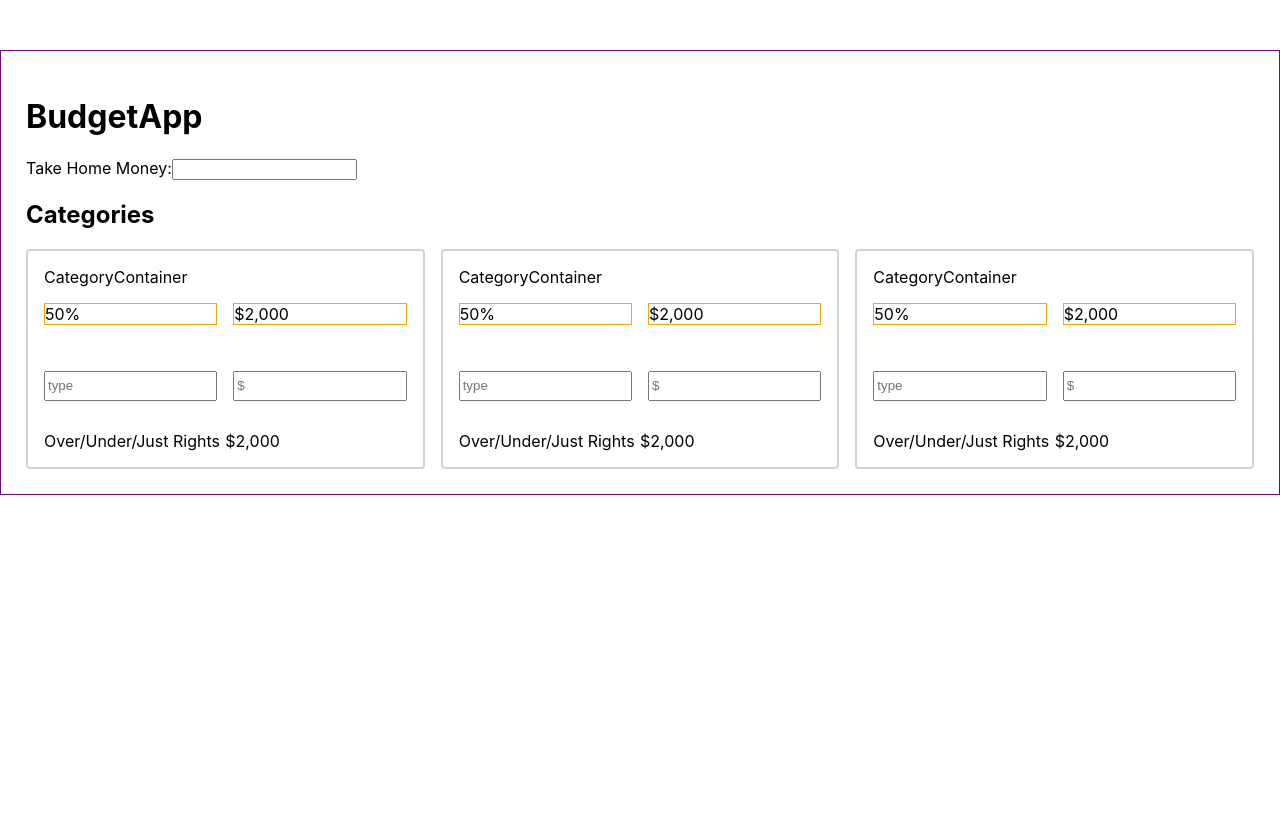
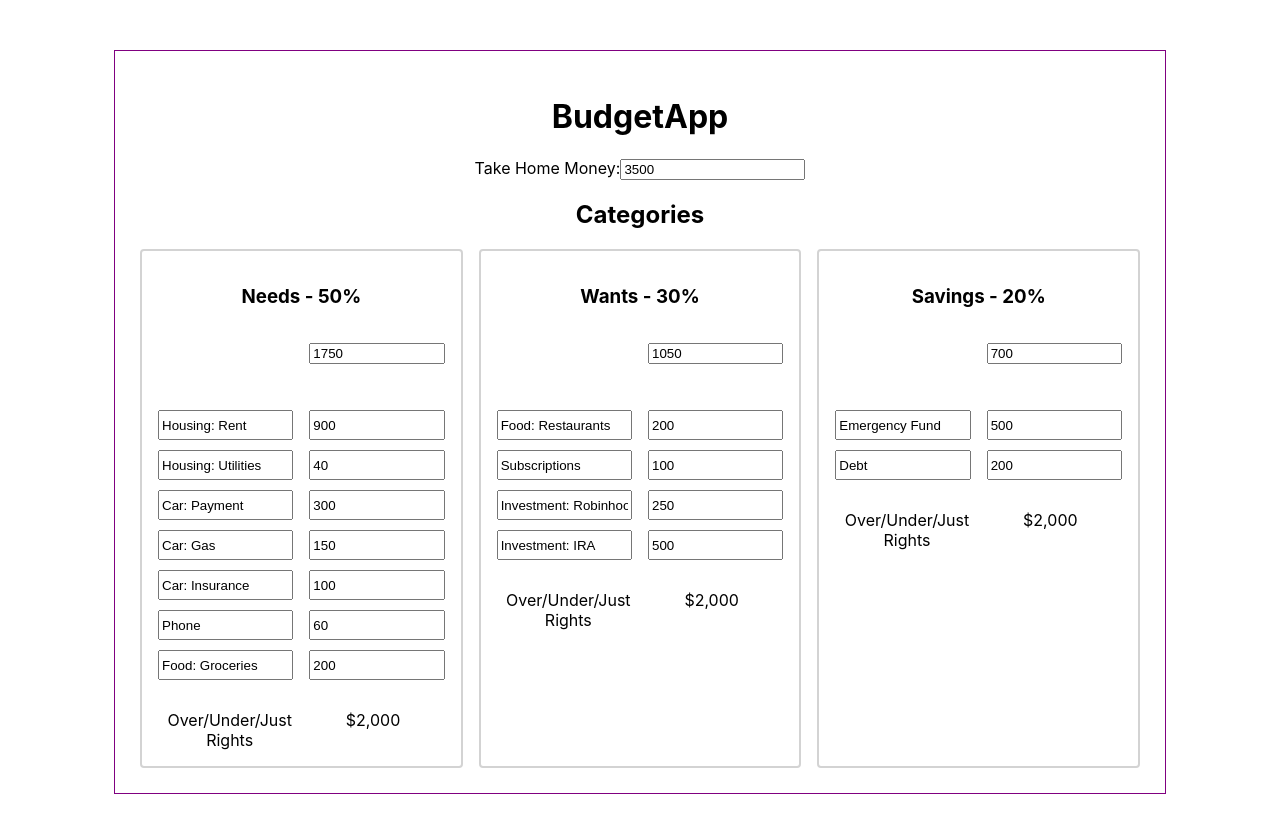
Before and after one commit to dinnagonzales/portfolio2021, a React (Create React App) app: page / in a window 1280 px wide. Shown: the top 832 px of the page. Before the commit the page ends 800 px from the top, so only its background shows below. Built offline with nearby package versions, Linux system fonts and the light colour scheme.

Commit message:
1-27: Hook up context + reducer

```diff
--- a/src/components/BudgetApp/categories.jsx
+++ b/src/components/BudgetApp/categories.jsx
@@ -1,17 +1,50 @@
+import { useContext } from 'react';
 import styled from 'styled-components';
 
 import Category from './category.jsx';
+import { Store } from './store';
 
-export default function Categories(props) {
+export default function Categories({ dispatch }) {
+    const updateCategory = (categoryIndex, data) => {
+		dispatch({
+			type: "UPDATE_CATEGORY_NAME",
+		    categoryIndex,
+            expenseIndex: data.index,
+            label: data.label,
+		});
+    };
+
+    const updateValue = (categoryIndex, data) => {
+        console.log(categoryIndex, data);
+		dispatch({
+			type: "UPDATE_CATEGORY_VALUE",
+            categoryIndex,
+            expenseIndex: data.index,
+            value: data.value,
+		});
+    };
     return (
-        <>
-            <h2>Categories</h2>
-            <CategoriesContainer>
-                <Category />
-                <Category />
-                <Category />
-            </CategoriesContainer>
-        </>
+        <Store.Consumer>
+            { ({state}) => {
+                return(
+                    <>
+                        <h2>Categories</h2>
+                        <CategoriesContainer>
+                            { state.categories.map( (c, i) => (
+                                <Category
+                                    key={ `${i}-category` }
+                                    categoryIndex={ i }
+                                    updateCategory={ (data) => updateCategory(i, data) }
+                                    updateValue={ (data) => updateValue(i, data) }
+                                    data={ c } />
+                            ))}
+                        </CategoriesContainer>
+
+                    </>
+                );
+            }
+}
+        </Store.Consumer>
     );
 }
 
--- a/src/components/BudgetApp/category.jsx
+++ b/src/components/BudgetApp/category.jsx
@@ -1,19 +1,37 @@
 import styled from 'styled-components';
 
 export default function Category(props) {
+    const {
+        updateCategory,
+        updateValue,
+        data,
+    } = props;
+
+    const {
+        category,
+        percent,
+        budget,
+        expenses
+    } = data;
+
     return (
         <CategoryContainer>
-            CategoryContainer
+            <h3>{ category }</h3>
             <div className={ 'budget' }> {/* Percent / $ */}
-                <div>50%</div>
-                <div>$2,000</div>
+                <div />
+                <input placeholder={ '$' } value={ budget } readOnly/>
             </div>
             <div className={ 'expenses' }> {/* Expenses / cost */}
+                { expenses.map( (e, index) => {
+                    const { label, value } = e;
 
-                <div>
-                    <input type={ 'text' } placeholder={ 'type' } />
-                    <input type={ 'number' } placeholder={ '$' } />
-                </div>
+                    return(
+                        <div key={ `${index}-percent` }>
+                            <input placeholder={ 'type' } value={ label || '' } onChange={ (e) => { updateCategory({ index, label: e.target.value }) } }/>
+                            <input placeholder={ '$' } value={ value || '' } onChange={ (e) => { updateValue({ index, value: e.target.value }) } }/>
+                        </div>
+                    );
+                }) }
             </div>
 
             <div className={ 'totals'}> {/* Label / Total */}
@@ -35,9 +53,12 @@ const CategoryContainer = styled.div.attrs({
         display: grid;
         gap: 1rem;
         grid-template-columns: repeat(2, minmax(100px, 1fr));
-        & > div{
-            border: 1px solid orange;
+        justify-content: end;
+        & > * {
             margin: 1rem 0;
+        }
+        input{
+            display: inline-block;
         }
     }
     .expenses{
@@ -45,6 +66,7 @@ const CategoryContainer = styled.div.attrs({
 
         & > div{
             display: grid;
+            margin: 10px 0;
             grid-template-columns: repeat(2, minmax(100px, 1fr));
             gap: 1rem;
             height: 30px;
--- a/src/components/BudgetApp/index.jsx
+++ b/src/components/BudgetApp/index.jsx
@@ -1,21 +1,34 @@
 
+import React, { createContext, useReducer } from 'react';
 import styled from 'styled-components';
 
 import Categories from './categories.jsx';
+import initialState from './static_data.js';
+import reducer, { Provider } from './store';
 
 export default function BudgetApp() {
+	const [state, dispatch] = useReducer(reducer, initialState);
+	const updateTakeHome = (e) => {
+		const value = e.target.value;
+		dispatch({
+			type: "UPDATE_TAKE_HOME",
+			value,
+		});
+	};
 	return (
+		<Provider value={{ state, dispatch }}>
 			<BudgetAppContainer>
 				<h1>
 					BudgetApp
 				</h1>
 				<label>
 					Take Home Money:
-				<input type="number" />
+					<input type="number" value={ state.takeHome } onChange={ updateTakeHome } />
 				</label>
 
-			<Categories />
+				<Categories dispatch={ dispatch }/>
 			</BudgetAppContainer>
+		</Provider>
 	);
 }
 
@@ -23,6 +36,8 @@ const BudgetAppContainer = styled.div.attrs({
 	className: 'BudgetAppContainer'
 })`
 	border: 1px solid purple;
+	text-align: center;
+	max-width: 1000px;
 	margin: 50px auto;
 	padding: 25px;
 `;
--- /dev/null
+++ b/src/components/BudgetApp/static_data.js
@@ -0,0 +1,80 @@
+const initialState = {
+    takeHome: 3500,
+    categories: [
+        {
+            category: 'Needs - 50%',
+            percent: 0.50,
+            budget: 1750,
+            expenses: [
+                {
+                    label: 'Housing: Rent',
+                    value: 900,
+                },
+                {
+                    label: 'Housing: Utilities',
+                    value: 40,
+                },
+                {
+                    label: 'Car: Payment',
+                    value: 300,
+                },
+                {
+                    label: 'Car: Gas',
+                    value: 150,
+                },
+                {
+                    label: 'Car: Insurance',
+                    value: 100,
+                },
+                {
+                    label: 'Phone',
+                    value: 60,
+                },
+                {
+                    label: 'Food: Groceries',
+                    value: 200,
+                },
+            ]
+        },
+        {
+            category: 'Wants - 30%',
+            percent: 0.30,
+            budget: 1050,
+            expenses: [
+                {
+                    label: 'Food: Restaurants',
+                    value: 200,
+                },
+                {
+                    label: 'Subscriptions',
+                    value: 100,
+                },
+                {
+                    label: 'Investment: Robinhood',
+                    value: 250,
+                },
+                {
+                    label: 'Investment: IRA',
+                    value: 500,
+                },
+            ]
+        },
+        {
+            category: 'Savings - 20%',
+            percent: 0.20,
+            budget: 700,
+            expenses: [
+                {
+                    label: 'Emergency Fund',
+                    value: 500,
+                },
+                {
+                    label: 'Debt',
+                    value: 200,
+                },
+            ]
+        }
+    ]
+};
+
+export default initialState;
--- /dev/null
+++ b/src/components/BudgetApp/store.js
@@ -0,0 +1,65 @@
+import { createContext } from 'react';
+import initialState from './static_data.js';
+
+const Store = createContext(initialState);
+const { Provider, Consumer } = Store;
+
+const reducer = (state, action) => {
+    switch(action.type) {
+        case 'UPDATE_TAKE_HOME':{
+            const takeHome = action.value;
+            const categories = [...state.categories].map( c =>{
+                const budget = takeHome * c.percent;
+                return {
+                    ...c,
+                    budget,
+                }
+            });
+
+            return {
+                takeHome,
+                categories,
+            }
+        }
+        case 'UPDATE_CATEGORY_NAME':{
+            let {
+                categoryIndex,
+                expenseIndex,
+                label,
+            } = action;
+
+            let categories = [...state.categories];
+            categories[categoryIndex]['expenses'][expenseIndex] = {
+                ...categories[categoryIndex]['expenses'][expenseIndex],
+                label,
+            };
+
+            return {
+                ...state,
+                categories,
+            }
+        }
+        case 'UPDATE_CATEGORY_VALUE':{
+            let {
+                categoryIndex,
+                expenseIndex,
+                value,
+            } = action;
+
+            let categories = [...state.categories];
+            categories[categoryIndex]['expenses'][expenseIndex] = {
+                ...categories[categoryIndex]['expenses'][expenseIndex],
+                value,
+            };
+
+            return {
+                ...state,
+                categories,
+            }
+        }
+        default:
+            throw new Error();
+    };
+};
+
+export { reducer as default, Provider, Store };
```
Lines whose indentation alone changed are shown as unchanged.
